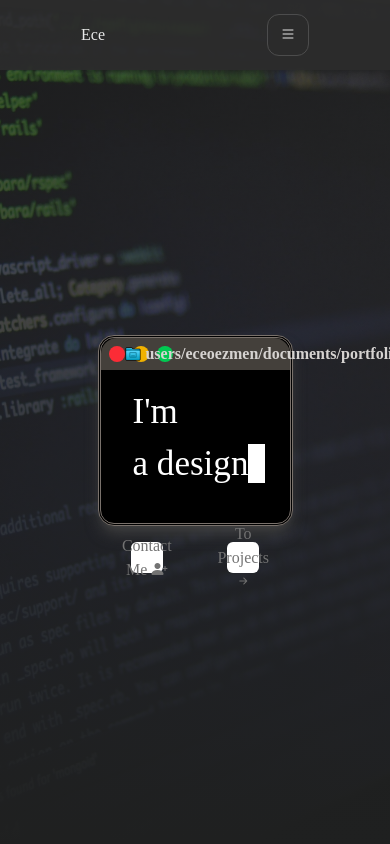
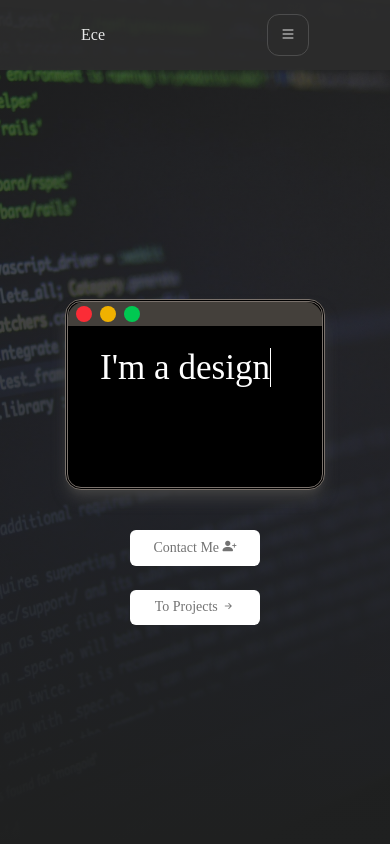
Before and after one commit to ece-oez/portfolio, a Vue app: page / in a window 390 px wide. Shown: the top 844 px of the page. Built offline with nearby package versions, Linux system fonts and the light colour scheme; a web font is replaced by a local one.

Commit message:
responsive home view

```diff
--- a/src/components/mac/TheTerminal.vue
+++ b/src/components/mac/TheTerminal.vue
@@ -23,14 +23,13 @@ const parentElement = ref(null);
 </script>
 <template>
   <div
-    ref="parentElement"
     class="bg-black h-1/4 w-1/2 flex flex-col rounded-2xl shadow-lg shadow-neutral-700 border-double border-3 border-stone-500 pop-up">
     <div
       class="bg-stone-700 flex justify-between items-center p-1 rounded-t-2xl">
       <ThreeDots />
 
       <div
-        class="w-full flex items-center justify-center gap-1 font-bold text-stone-300">
+        class="hidden w-full xl:flex items-center justify-center gap-1 font-bold text-stone-300">
         <img src="../../assets/img/ordner.png" class="w-4 h-4" alt="" />
         users/eceoezmen/documents/portfolio
       </div>
@@ -38,12 +37,8 @@ const parentElement = ref(null);
       <ThreeDots class="invisible" />
     </div>
 
-    <!-- <h2 class="noto-sans">
-      eceoezmen@Eces-MacBook-Pro-2 ~ %
-    </h2> -->
-
-    <h1 aria-label="Hi! I'm a developer" class="noto-sans">
-      I'm a&nbsp;<span class="typewriter thick"></span>
+    <h1 aria-label="I'm a developer" class="noto-sans pe-6 xl:pe-0">
+      I'm a&nbsp;<span class="typewriter xl:thick"></span>
     </h1>
   </div>
 </template>
--- a/src/views/HomeView.vue
+++ b/src/views/HomeView.vue
@@ -6,19 +6,19 @@ import ButtonElements from "@/components/ButtonElement.vue";
 <template>
   <section id="home" class="bild text-white h-screen w-full flex flex-col">
     <div class="h-full flex flex-col items-center justify-center pt-20">
-      <TheTerminal />
+      <TheTerminal class="w-2/3 xl:w-1/2" />
 
       <div
-        class="text-neutral-500 h-1/12 w-full flex flex-row items-center justify-center gap-16">
+        class="text-neutral-500 text-sm mt-10 xl:mt-0 xl:text-lg h-1/8 xl:h-1/12 w-2/3 xl:w-1/2 flex flex-col xl:flex-row items-center justify-around gap-6 xl:gap-16">
         <ButtonElements
           icon="bi bi-person-plus-fill"
           text="Contact Me"
-          class="cursor-pointer"
+          class="cursor-pointer w-2/4 xl:w-1/4"
           link="#contact" />
         <ButtonElements
           icon="bi bi-arrow-right-short"
           text="To Projects"
-          class="cursor-pointer"
+          class="cursor-pointer w-2/4 xl:w-1/4"
           link="#projects" />
       </div>
     </div>
```
